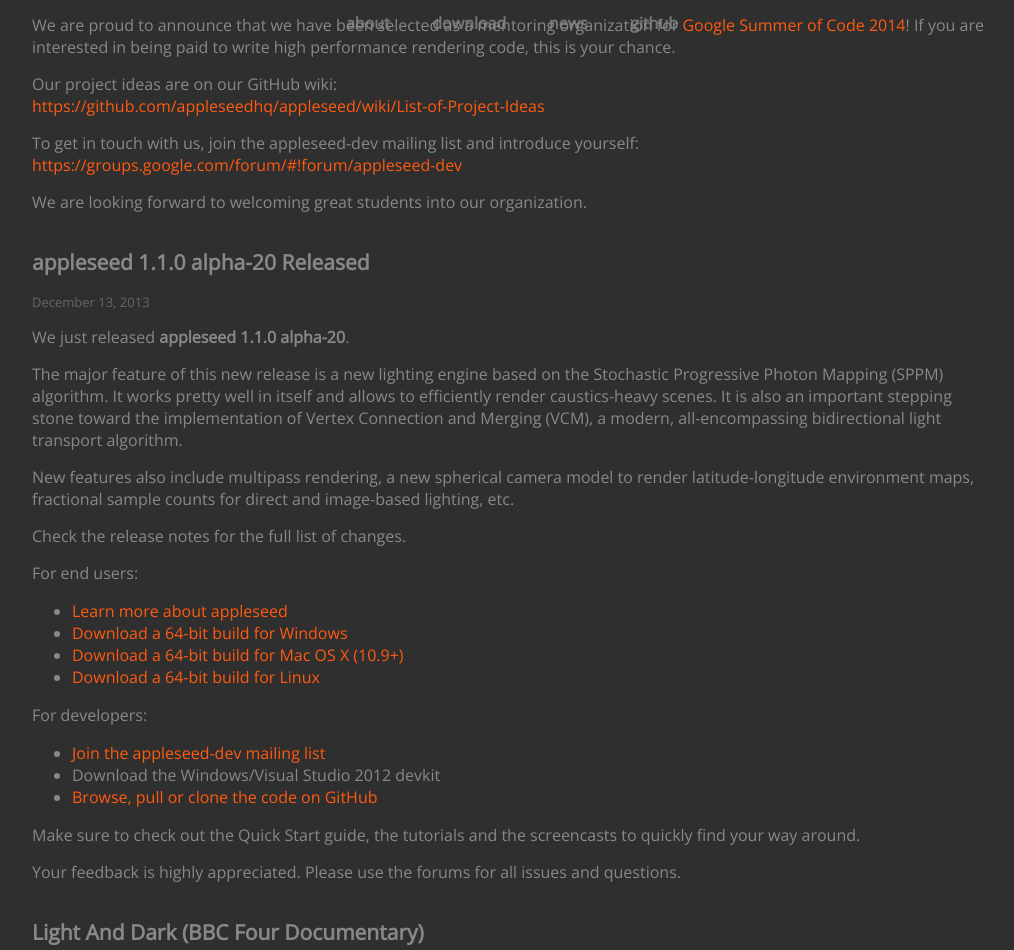
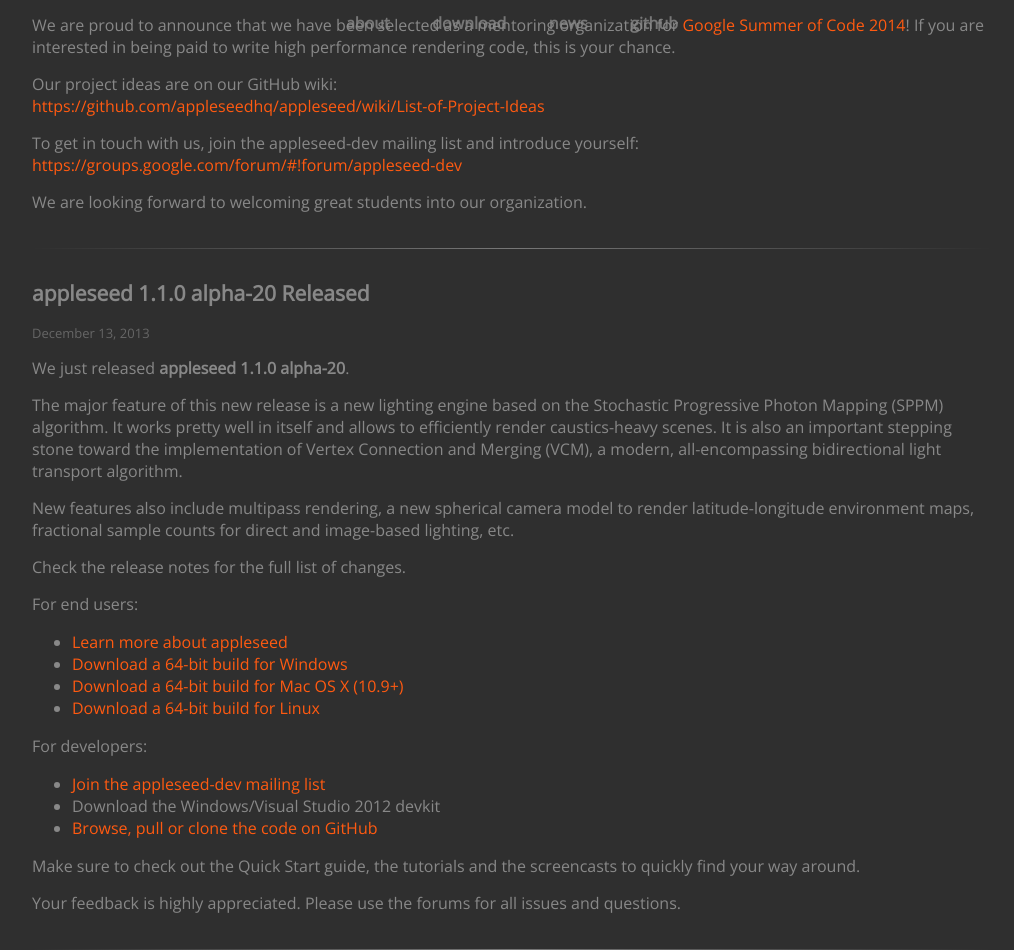
Before and after one commit to appleseedhq/appleseedhq.github.io, a Jekyll site: the page built from news.md, in a window 1280 px wide. Shown: the part 353-1303 px from the top of the page, without its empty margins (128-1142 px from the left). Built offline with Jekyll 4.4.1, drawn with Linux system fonts in a browser that asks for light colours; nearby versions of some CDN libraries; grey boxes are pictures that could not be loaded.

Commit message:
fixed closing script tag, added better separation for articles

```diff
--- a/_layouts/home.html
+++ b/_layouts/home.html
@@ -47,5 +47,5 @@
 
         document.getElementById('download-link').href = link;
         document.getElementById('download-platform').innerHTML = target;
-    </script
+    </script>
 {% include footer.html %}
--- a/_layouts/news.html
+++ b/_layouts/news.html
@@ -6,5 +6,6 @@
             <div class="post-date">{{ post.date | date: "%B %-d, %Y" }}</div>
             {{ post.content }}
         </article>
+        <hr>
         {% endfor %}
 {% include footer.html %}
--- a/css/styles.css
+++ b/css/styles.css
@@ -33,6 +33,16 @@
 
 article {
     margin-bottom: 35px;
+}
+
+hr {
+    margin-bottom: 30px;
+    border: 0;
+    height: 1px;
+    background-image: -webkit-linear-gradient(left, rgba(0,0,0,0), rgba(255,255,255,0.35), rgba(0,0,0,0));
+    background-image:    -moz-linear-gradient(left, rgba(0,0,0,0), rgba(255,255,255,0.35), rgba(0,0,0,0));
+    background-image:     -ms-linear-gradient(left, rgba(0,0,0,0), rgba(255,255,255,0.35), rgba(0,0,0,0));
+    background-image:      -o-linear-gradient(left, rgba(0,0,0,0), rgba(255,255,255,0.35), rgba(0,0,0,0));
 }
 
 .post-date {
```
